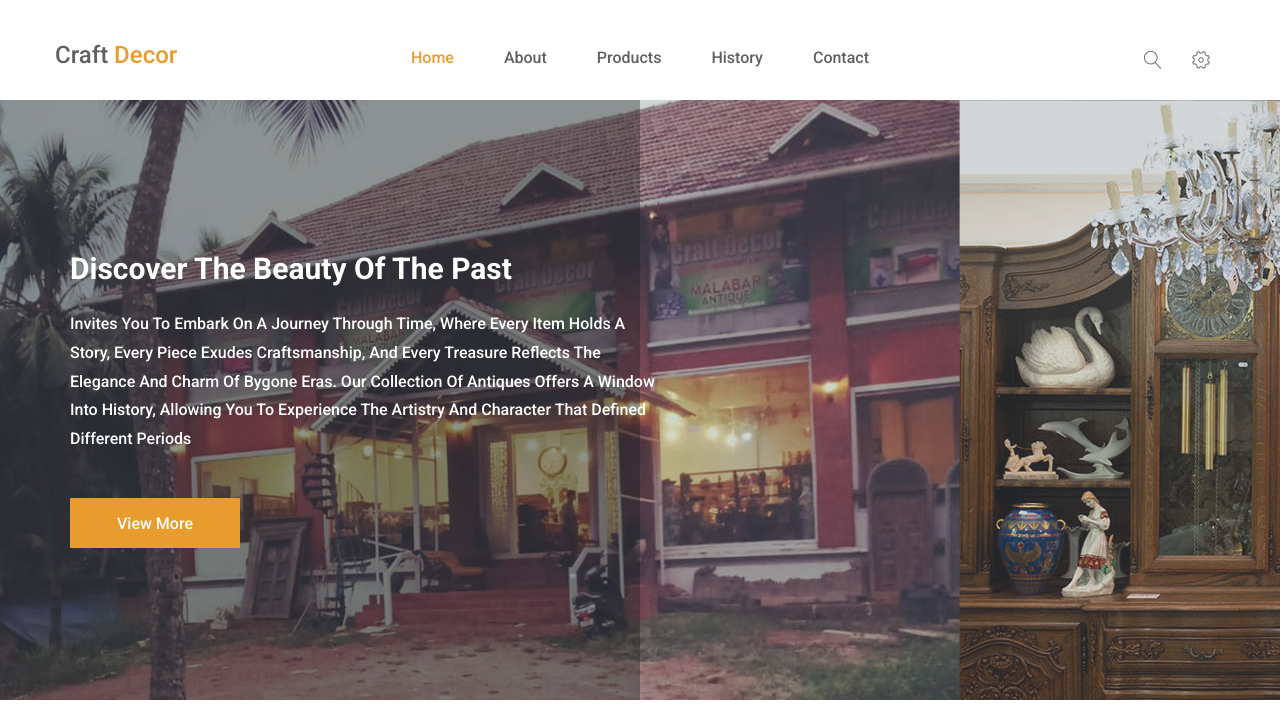
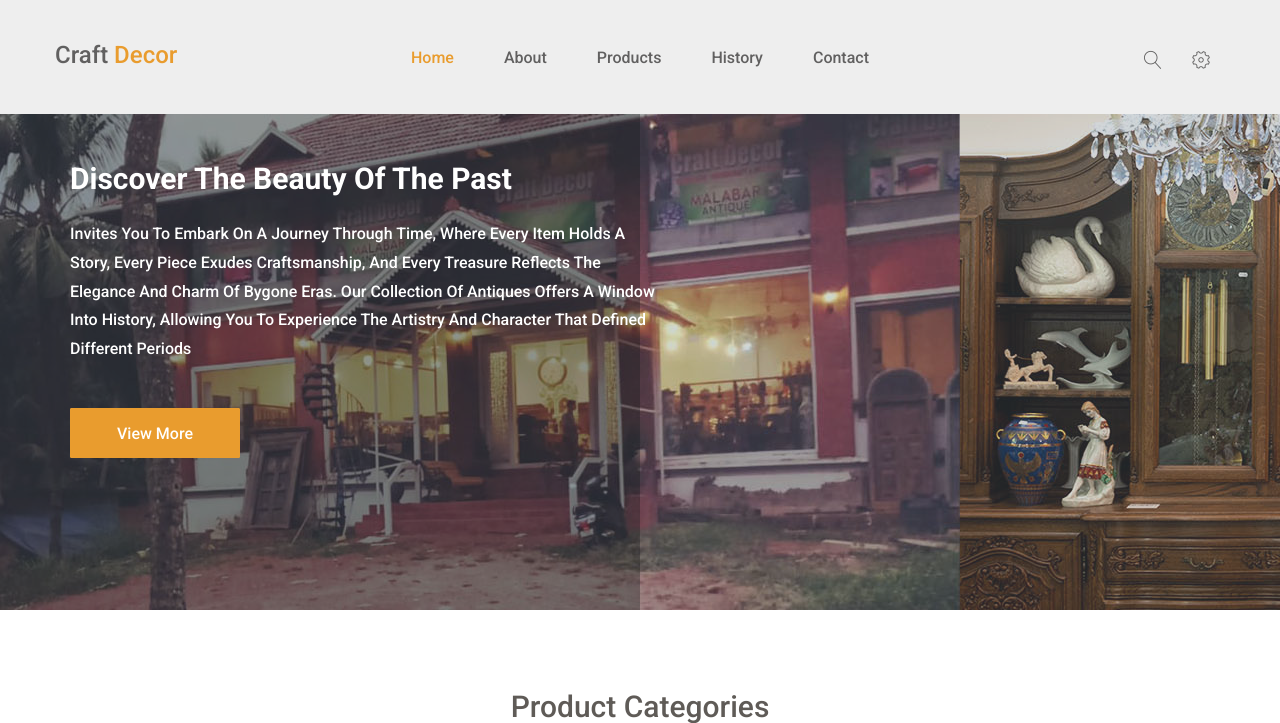
Before and after one commit to shanump/craftdecor, a Django app: page / in a window 1280 px wide. Shown: the top 723 px of the page. Run offline with Django 4.2, Linux system fonts and the light colour scheme; data comes from the database, SQL or seed files in the repository; some libraries are stand-ins or nearby versions.

Commit message:
css changed

```diff
--- a/craftdecor/static/assets/css/style.css
+++ b/craftdecor/static/assets/css/style.css
@@ -111,7 +111,7 @@
         2. Top-area
 --------------------------------------*/
 nav.navbar.bootsnav {
-    background-color: transparent;
+    background-color:#eee;
     border-bottom: transparent;
 }
 .wrap-sticky nav.navbar.bootsnav.sticked {background-color: #fff;box-shadow: 0 2px 5px rgba(0,0,0,.2);}
@@ -459,7 +459,7 @@
 /*-------------------------------------
         4. Populer-post
 --------------------------------------*/
-.clear-top{padding:100px 0 0;}
+.clear-top{padding:10px 0 0;}
 
 .populer-products{padding:100px 0 0;}
 .single-populer-products{
--- a/craftdecor/webmain/templates/webmain/base.html
+++ b/craftdecor/webmain/templates/webmain/base.html
@@ -286,8 +286,8 @@
 			<div class="container">
 				<div class="hm-footer-copyright text-center">
 					<div class="footer-social">
-						<a href="#"><i class="fa fa-facebook"></i></a>
-						<a href="#"><i class="fa fa-instagram"></i></a>
+						<a href="https://www.facebook.com/amajeed.amajeed.35?mibextid=ZbWKwL" target="_blank"><i class="fa fa-facebook"></i></a>
+						<a href="https://www.instagram.com/amajeedamajeed?utm_source=qr&igsh=MTE3bHBlZDEzaXZo" target="_blank"><i class="fa fa-instagram"></i></a>
 						<a href="#"><i class="fa fa-youtube"></i></a>
 
 					</div>
```
